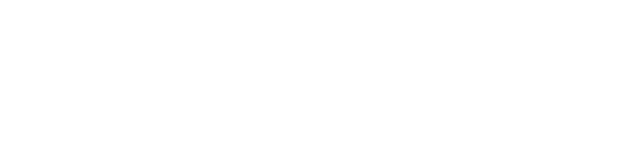
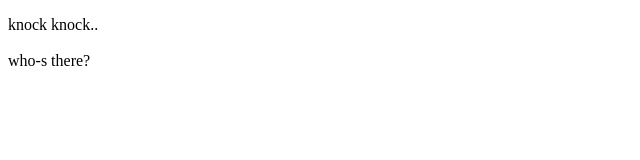
Before and after one commit to pberlanda/JS-fetch-API, a plain HTML site: page index.html in a window 1280 px wide. Shown: the whole page, without its empty margins (0-640 px from the left). Drawn offline with Linux system fonts and the light colour scheme.

Commit message:
contenuto del file in paragrafo

```diff
--- a/index.html
+++ b/index.html
@@ -32,6 +32,9 @@
             console.log(response.status);
             console.log(response.statusText);
             console.log(response.url);
+
+            // visualizzo nella pagina il contenuto del file
+            document.getElementById("demo").innerText=testo;
         }
     </script>
 </body>
```
